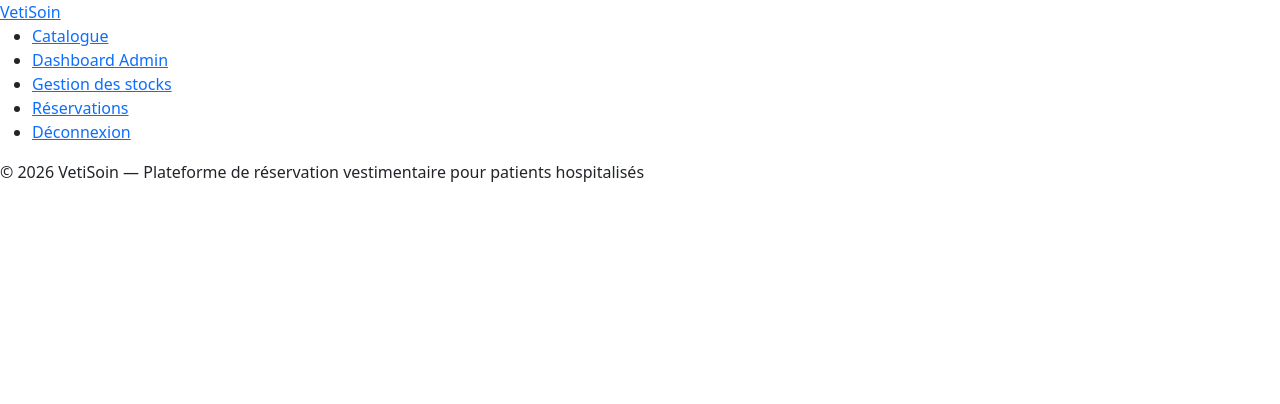
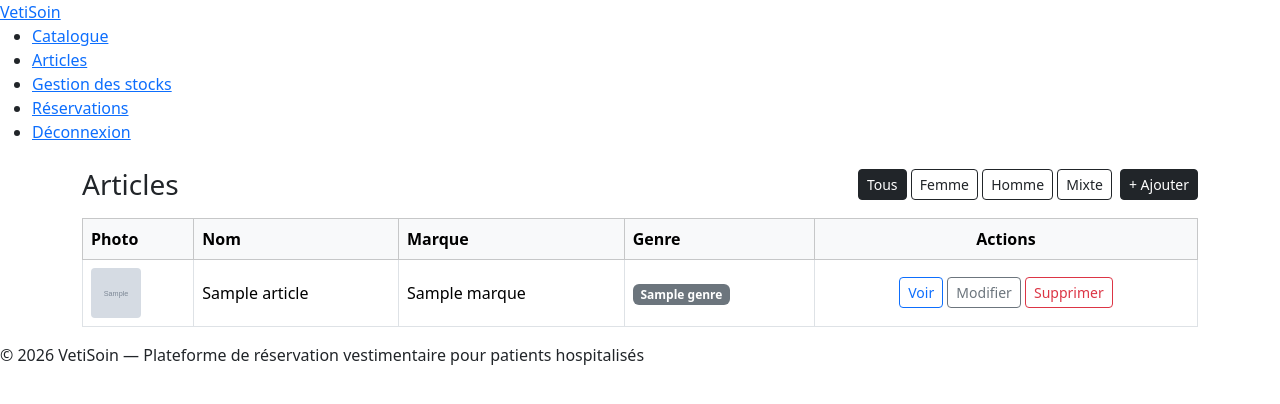
Before and after one commit to Samzdev08/VetiSoin_TPI, a PHP site: template templates/admin/articles/list.php in a window 1280 px wide. Shown: the top 404 px of the page. Run offline with PHP 8.4, Linux system fonts and the light colour scheme; the visitor is signed in with stand-in values (Sample User, id 1); the template is opened without the code that fills it: most values are stand-ins (such as "Sample title", 1, 10 or a date in 2020); grey boxes marked "Sample" are stand-in pictures; some libraries are stand-ins or nearby versions.

Commit message:
feat(admin): affichage de la liste des articles

```diff
--- a/src/Controllers/AuthController.php
+++ b/src/Controllers/AuthController.php
@@ -19,7 +19,7 @@ use App\Models\Soignant;
 
 class AuthController
 {
-    private Soignant $soignant;
+
 
     public function __construct() {}
 
--- a/src/Outils/Router.php
+++ b/src/Outils/Router.php
@@ -16,6 +16,7 @@ use App\Controllers\PatientController;
 use App\Controllers\PanierController;
 use App\Controllers\ReservationController;
 use App\Controllers\RendezvousController;
+use App\Controllers\Admin\ArticleController;
 
 
 
@@ -50,8 +51,11 @@ $gruop = $app->group('/rdv', function($group){
 
     $group->get('/{id}', [RendezvousController::class, 'showRdv']);
     $group->post('/{id}/post', [RendezvousController::class, 'rdvPost']);
+});
 
+$gruop = $app->group('/admin', function($group){
 
+    $group->get('/articles', ArticleController::class);
 
 });
 
--- a/templates/admin/articles/list.php
+++ b/templates/admin/articles/list.php
@@ -6,3 +6,80 @@
  * Projet  : TPI VetiSoin
  * Role    : Liste des articles (admin)
  */
+
+$genres = [
+    'Femme' => 'success',
+    'Homme' => 'info',
+    'Mixte' => 'secondary',
+];
+$genreActif = $_GET['genre'] ?? '';
+?>
+
+<div class="container mt-4">
+    <div class="d-flex justify-content-between align-items-center mb-3">
+        <h1 class="h3 mb-0">Articles</h1>
+        <div class="d-flex gap-2">
+            <form action="/admin/articles" method="get">
+                <button type="submit" name="genre" value=""
+                    class="btn btn-sm <?= $genreActif === '' ? 'btn-dark' : 'btn-outline-dark' ?>">
+                    Tous
+                </button>
+                <?php foreach ($genres as $g => $couleur) : ?>
+                    <button type="submit" name="genre" value="<?= $g ?>"
+                        class="btn btn-sm <?= $genreActif === $g ? 'btn-dark' : 'btn-outline-dark' ?>">
+                        <?= $g ?>
+                    </button>
+                <?php endforeach; ?>
+            </form>
+            <a href="/admin/articles/create" class="btn btn-sm btn-dark">+ Ajouter</a>
+        </div>
+    </div>
+
+    <?php if (empty($articles)) : ?>
+        <div class="alert alert-info">Aucun article trouvé.</div>
+    <?php else : ?>
+        <table class="table table-hover table-bordered align-middle">
+            <thead class="table-light">
+                <tr>
+                    <th>Photo</th>
+                    <th>Nom</th>
+                    <th>Marque</th>
+                    <th>Genre</th>
+                    <th class="text-center">Actions</th>
+                </tr>
+            </thead>
+            <tbody>
+                <?php foreach ($articles as $article) : ?>
+                    <tr>
+                        <td>
+                            <?php if (!empty($article['photo'])) : ?>
+                                <img src="<?= htmlspecialchars($article['photo']) ?>"
+                                     alt="<?= htmlspecialchars($article['nom']) ?>"
+                                     width="50" height="50"
+                                     style="object-fit: cover; border-radius: 4px;">
+                            <?php else : ?>
+                                —
+                            <?php endif; ?>
+                        </td>
+                        <td><?= htmlspecialchars($article['nom']) ?></td>
+                        <td><?= htmlspecialchars($article['marque']) ?></td>
+                        <td>
+                            <span class="badge bg-<?= $genres[$article['genre']] ?? 'secondary' ?>">
+                                <?= htmlspecialchars($article['genre']) ?>
+                            </span>
+                        </td>
+                        <td class="text-center">
+                            <a href="/admin/articles/<?= $article['id'] ?>" class="btn btn-outline-primary btn-sm">Voir</a>
+                            <a href="/admin/articles/<?= $article['id'] ?>/edit" class="btn btn-outline-secondary btn-sm">Modifier</a>
+                            <a href="/admin/articles/<?= $article['id'] ?>/delete"
+                               class="btn btn-outline-danger btn-sm"
+                               onclick="return confirm('Supprimer cet article ?')">
+                                Supprimer
+                            </a>
+                        </td>
+                    </tr>
+                <?php endforeach; ?>
+            </tbody>
+        </table>
+    <?php endif; ?>
+</div>
--- a/templates/layout.php
+++ b/templates/layout.php
@@ -39,11 +39,12 @@ unset($_SESSION['flash']);
 
                 <?php if (isset($_SESSION['user_id'])): ?>
 
-                    <?php if ($_SESSION['user_role'] === 'administrateur'): ?>
-                        <li><a href="/admin/dashboard">Dashboard Admin</a></li>
+                    <?php if ($_SESSION['user_role'] === 'Administrateur'): ?>
+
+
+                        <li><a href="/admin/articles">Articles</a></li>
                         <li><a href="/admin/stocks">Gestion des stocks</a></li>
                         <li><a href="/admin/reservations">Réservations</a></li>
-
                         <li><a href="/auth/logout">Déconnexion</a></li>
 
 
--- a/templates/reservations/list.php
+++ b/templates/reservations/list.php
@@ -71,9 +71,10 @@
                                     Annuler
                                 </a>
                                 <?php elseif ($reservation['statut'] === 'Confirmée') : ?>
+
                                     <button class="btn btn-outline-secondary btn-sm" disabled>Modifier</button>
                                 <?php elseif ($reservation['statut'] === 'Clôturée') : ?>
-                                    <button class="btn btn-outline-success btn-sm" disabled>Confirmer retour</button>
+                                    <button class="btn btn-outline-success btn-sm" disabled>Retrait confirmer</button>
                                 <?php elseif ($reservation['statut'] === 'Annulée') : ?>
                                     <button class="btn btn-outline-secondary btn-sm" disabled style="cursor: not-allowed;">Modifier</button>
                             <?php endif; ?>
```
Also changed, not shown: src/Controllers/Admin/ArticleController.php (+31 -0 lines).
